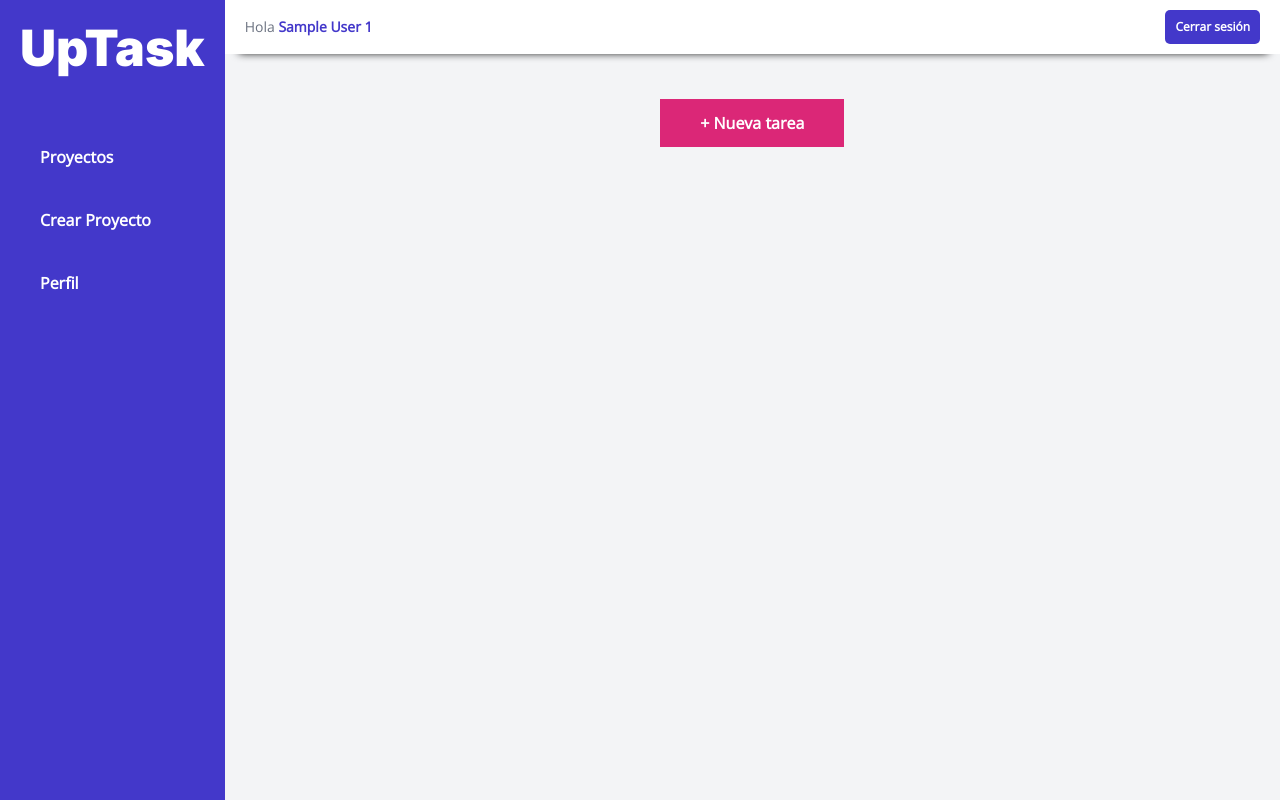
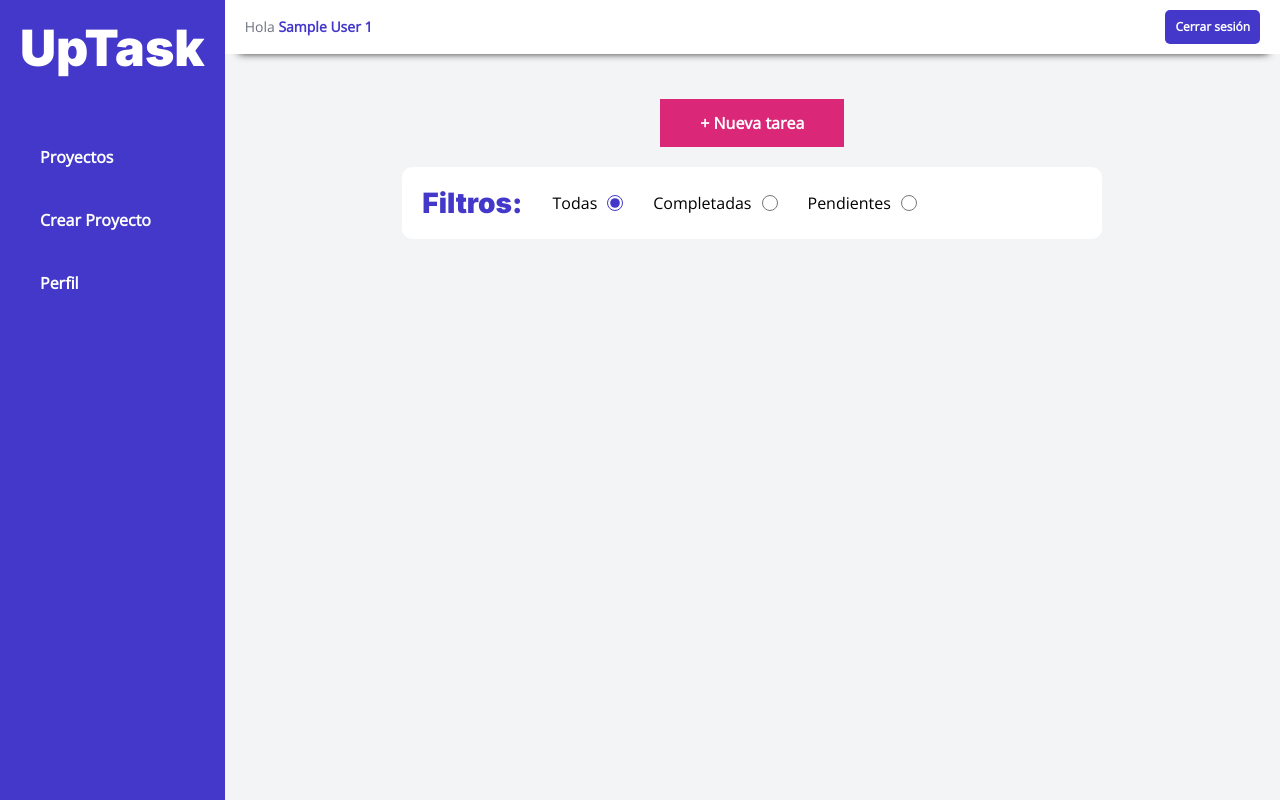
Before and after one commit to mateopavoni/UpTask-PHP, a PHP site: the page made by views/dashboard/proyecto.php in a window 1280 px wide. Run offline with PHP 8.4, Linux system fonts and the light colour scheme; the template is opened without the code that fills it, so the values that code supplies are empty; the visitor is signed in with stand-in values (Sample User, id 1); style sheets or scripts are compiled from the project's sources.

Commit message:
feat: agregue logica para filtrar por completada o pendiente

```diff
--- /dev/null
+++ b/src/scss/dashboard/_filtros.scss
@@ -0,0 +1,41 @@
+@use "base/mixins" as m;
+@use "base/variables" as v;
+
+.filtros {
+    background-color: v.$blanco;
+    margin-top: 2rem;
+    border-radius: 1rem;
+    padding: 2rem;
+    .filtros-inputs{
+        @include m.tablet {
+            display: flex;
+            align-items: center;
+            gap: 3rem;
+        }
+    }
+
+    h2{
+        color: v.$indigo;
+        font-size: 2.8rem;
+        @include m.tablet {
+            margin: 0;
+        }
+    }
+
+    .campo{
+        margin-bottom: 2rem;
+        display: flex;
+        align-items: center;
+        justify-content: space-between;
+        gap: 1rem;
+        @include m.tablet {
+            margin-bottom: 0;
+        }
+    }
+
+    input[type="radio"]{
+        accent-color: v.$indigo !important;
+        width: 1.6rem;
+        height: 1.6rem;
+    }
+}
--- a/src/scss/dashboard/_index.scss
+++ b/src/scss/dashboard/_index.scss
@@ -4,3 +4,4 @@
 @forward "proyectos";
 @forward "tareas";
 @forward "modal";
+@forward "filtros";
--- a/views/dashboard/proyecto.php
+++ b/views/dashboard/proyecto.php
@@ -7,6 +7,40 @@
                 class="agregar-tarea"
                 id="agregar-tarea"
             >&#43; Nueva tarea</button>
+        </div>
+
+        <div id="filtros" class="filtros">
+            <div class="filtros-inputs">
+                <h2>Filtros:</h2>
+                <div class="campo">
+                    <label for="todas">Todas</label>
+                    <input
+                        type="radio"
+                        name="filtro"
+                        id="todas"
+                        value=""
+                        checked
+                        />
+                </div>
+                <div class="campo">
+                    <label for="completadas">Completadas</label>
+                    <input
+                        type="radio"
+                        name="filtro"
+                        id="completadas"
+                        value="1"
+                        />
+                </div>
+                <div class="campo">
+                    <label for="pendientes">Pendientes</label>
+                    <input
+                        type="radio"
+                        name="filtro"
+                        id="pendientes"
+                        value="0"
+                        />
+                </div>
+            </div>
         </div>
         <ul id="listado-tareas" class="listado-tareas">
 
```
Also changed, not shown: src/js/tareas.js (+46 -2 lines).
